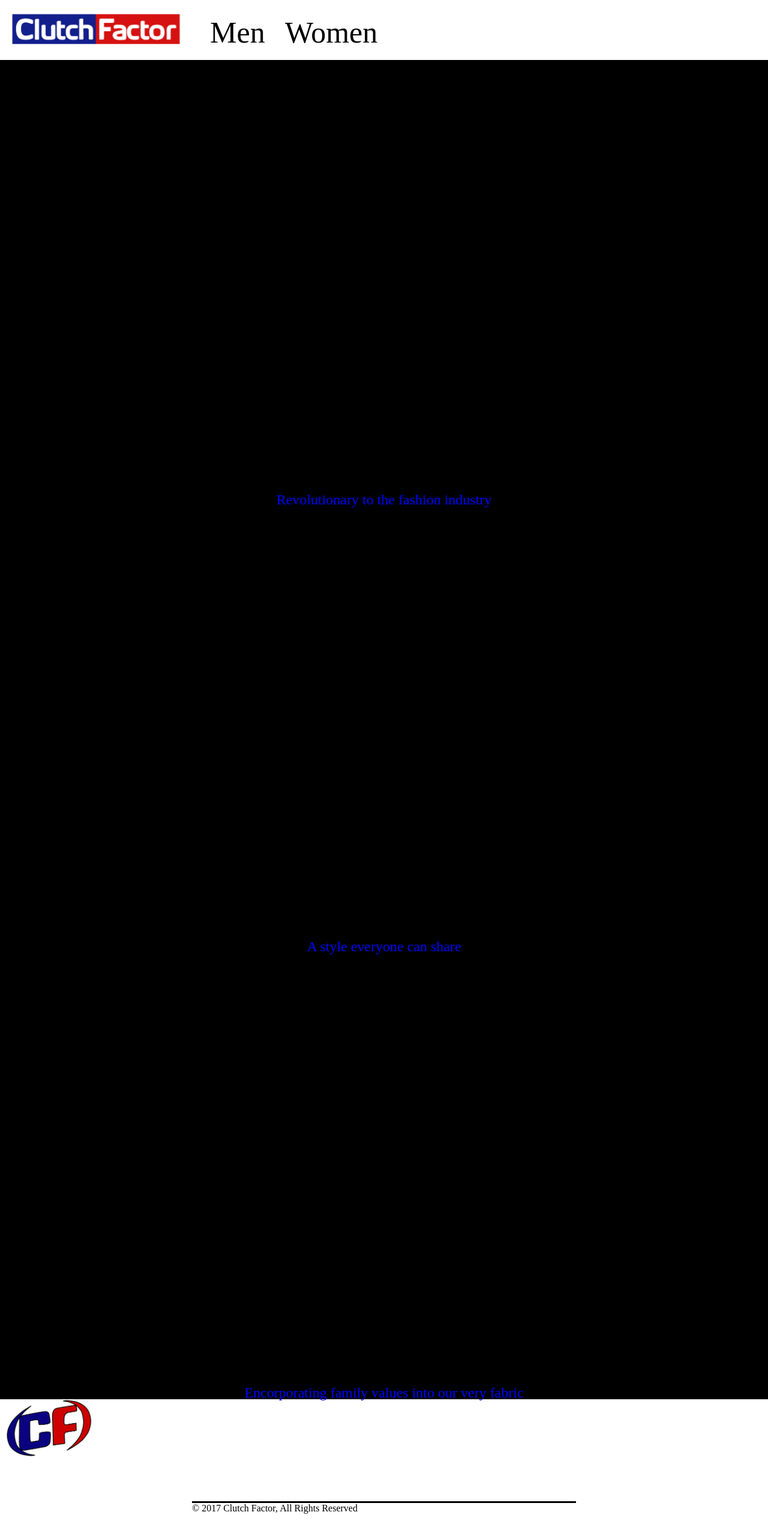
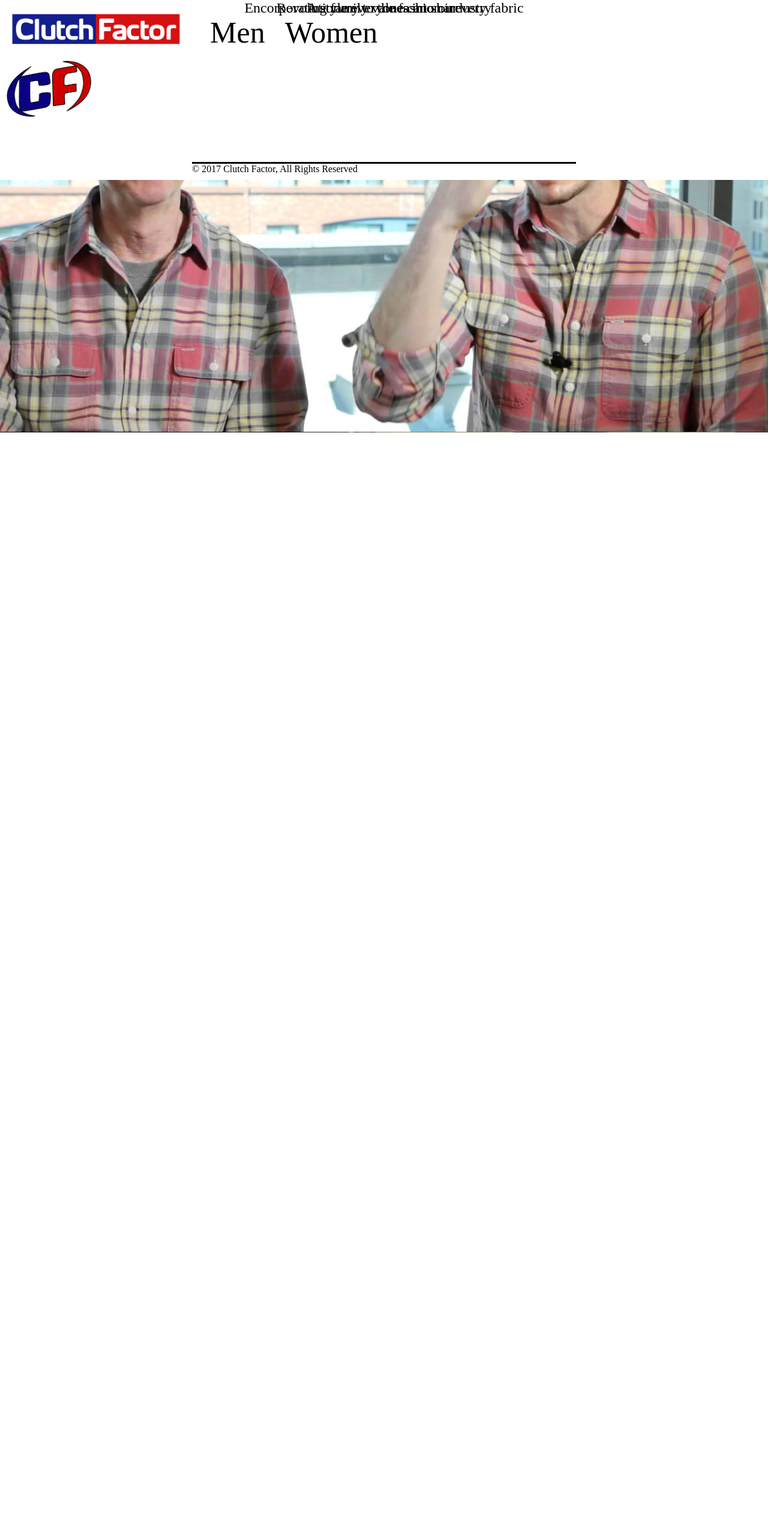
Before and after one commit to lar-ryan-nick/ClutchFactor, a PHP site: page /index.html in a window 1280 px wide. Shown: the whole page at 60% size. After the commit the page ends 721 px from the top, so only its background shows below. Run offline with PHP 8.4, Linux system fonts and the light colour scheme.

Commit message:
Trying to make a killer Landing page

```diff
--- a/index.css
+++ b/index.css
@@ -53,7 +53,6 @@ body {
 
 .main {
 	width: 100%;
-	background-color: #000000;
 }
 
 .landingImageDiv {
@@ -61,7 +60,7 @@ body {
 }
 
 .landingImage {
-	position: relative;
+	position: absolute;
 	left: 0px;
 	top: 0px;
 	width: 100%;
@@ -69,13 +68,13 @@ body {
 }
 
 .landingText {
-	position: relative;
+	position: absolute;
 	left: 0px;
 	top: 0px;
 	width: 100%;
 	height: 24px;
 	font-size: 24px;
-	color: #0000ff;
+	color: #000000;
 	text-align: center;
 	margin: 0px;
 }
```
